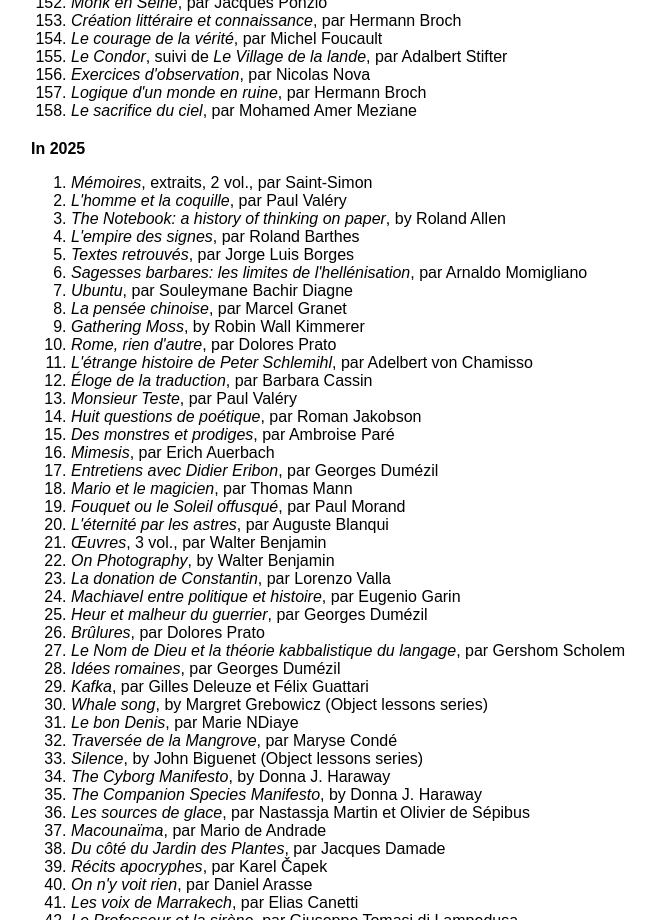
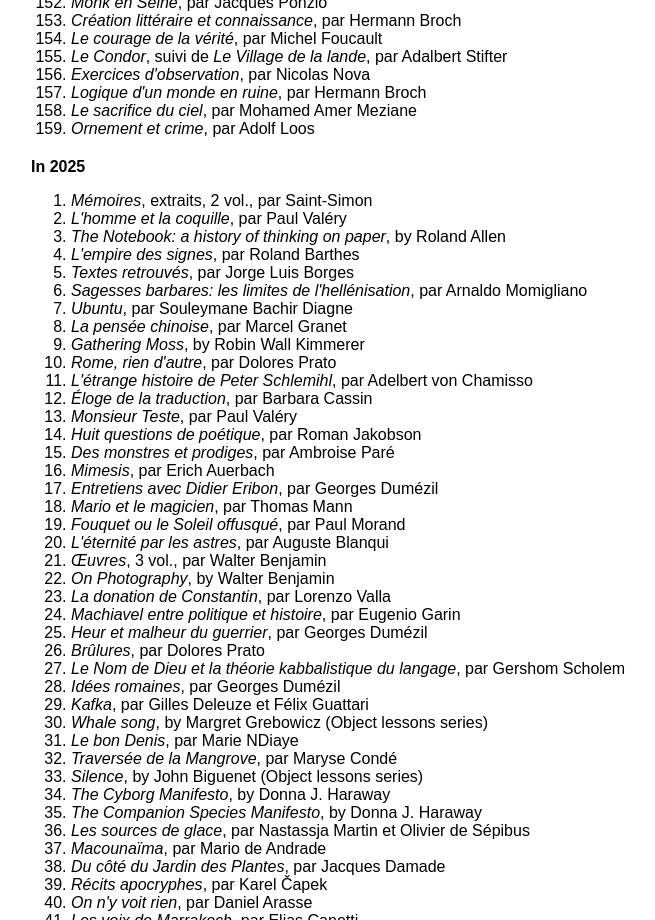
Before and after one commit to rgs/rgs.github.com, a plain HTML site: page books.html in a window 1280 px wide. Shown: the part 2860-3780 px from the top of the page, without its empty margins (225-880 px from the left). Drawn offline with Linux system fonts and the light colour scheme.

Commit message:
One more book

```diff
--- a/books.html
+++ b/books.html
@@ -165,6 +165,7 @@
 <li><i>Exercices d'observation</i>, par Nicolas Nova</li>
 <li><i>Logique d'un monde en ruine</i>, par Hermann Broch</li>
 <li><i>Le sacrifice du ciel</i>, par Mohamed Amer Meziane</li>
+<li><i>Ornement et crime</i>, par Adolf Loos</li>
 
 </ol>
 <h4>In 2025</h4>
```
